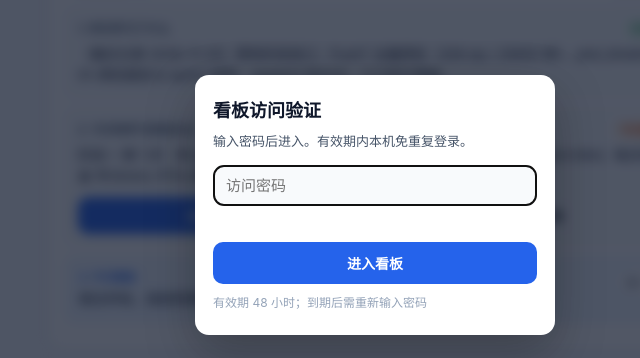
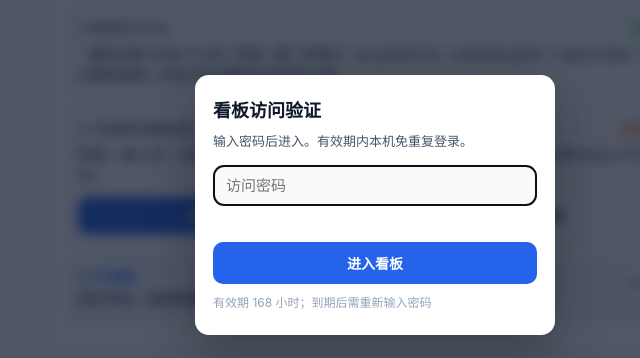
Before and after one commit to per-jackson/daily-leap-board, a plain HTML site: page index.html in a window 1280 px wide. Shown: the part 195-553 px from the top of the page, 265-905 px from the left. Drawn offline with Linux system fonts and the light colour scheme.

Commit message:
chore: set formal board password, validity 168h, sync progress

```diff
--- a/board_auth.js
+++ b/board_auth.js
@@ -1,8 +1,8 @@
 // 由 seal_board.py 自动生成，勿手改
 window.BOARD_AUTH = {
   enabled: true,
-  passSha256: "e024079b82a8c7e9ff1020b7c26ed29349b9dbad1d639905d8b8388dd33728b2",
-  validityHours: 48,
+  passSha256: "448eb3c7b3c731d44e78f44c340600ef30165c8123f5eda2c2e1e8d56bb23b8c",
+  validityHours: 168,
   progressUrl: "./progress.enc",
   encrypted: true,
   pbkdf2Iterations: 200000
--- a/index.html
+++ b/index.html
@@ -934,11 +934,11 @@
         {
           id: "p1",
           title: "阶段一：单机脚本 → 分布式工程化",
-          period: "进行中 · 当前第 1 步",
+          period: "进行中 · 当前第 2 步 MCAP",
           collapsed: false,
           tasks: [
-            { id: "t1", text: "将 qc_pusht.py 封装为可配置 CLI 工具 + JSON/HTML 结构化报告", tags: ["当前", "作品集"], key: true, done: false },
-            { id: "t2", text: "补齐 ROS2 Bag / MCAP 多模态格式解析与时间戳同步校验", tags: ["具身/智驾"], key: true, done: false },
+            { id: "t1", text: "将 qc_pusht.py 封装为可配置 CLI 工具 + JSON/HTML 结构化报告", tags: ["已完成", "作品集"], key: true, done: true },
+            { id: "t2", text: "补齐 ROS2 Bag / MCAP 多模态格式解析与时间戳同步校验", tags: ["当前", "具身/智驾"], key: true, done: false },
             { id: "t3", text: "引入 Ray Data 跑并发视频解码与清洗，测出吞吐提升指标", tags: ["核心壁垒"], key: true, done: false },
             { id: "t4", text: "掌握 Parquet / DuckDB / Lance 列式多模态存储检索", tags: ["数据工程"], key: false, done: false },
             { id: "t5", text: "收口 GitHub 作品集 V1（架构图 + 压测表 + 复现脚本）", tags: ["里程碑", "作品集"], key: true, done: false }
@@ -995,12 +995,12 @@
               date: todayStr(),
               type: "每日复盘",
               hours: 2.5,
-              output: "预热阶段收口：PushT 全量质检（206 ep / 25650 帧）、plot_timeline、01-质检报告与 ep107 样例、week03 知识点；三口径已落盘。",
+              output: "阶段一第 1 步收口：qc_pusht CLI、summary.json + report.html、qc-cli复现说明；历史对话决策已对齐到本工程。",
               blocker: "每日时间盒 早30min+午1h+晚1h；优先在职做作品，有 offer 再离职。",
-              nextStep: "阶段一·第 1 步：将 qc_pusht.py 升级为可配置 CLI，输出 summary.json + report.html。"
+              nextStep: "阶段一·第 2 步：ROS2 Bag / MCAP 多模态解析与时间戳同步校验。"
             }
           ],
-          customTodayTopic: "阶段一·第 1 步：将 qc_pusht.py 升级为可配置 CLI，输出 summary.json + report.html；每日时间盒 早30min+午1h+晚1h。"
+          customTodayTopic: "阶段一·第 2 步：ROS2 Bag / MCAP 多模态解析与时间戳同步校验；每日时间盒 早30min+午1h+晚1h。"
         };
       }
 
```
Also changed, not shown: 1 other file.
